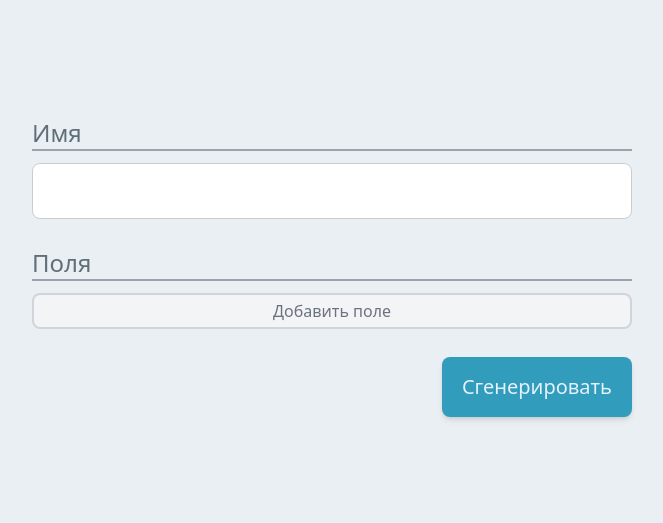
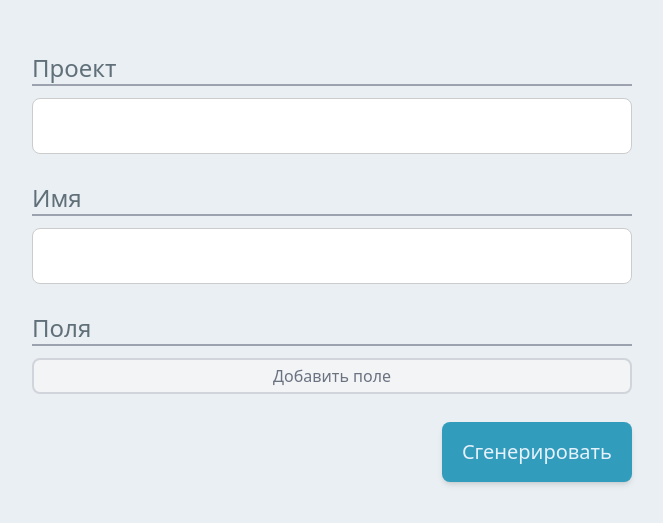
Before and after one commit to MrShnaider/ddd-laravel-generator, a Vue app in the folder front/: page / in a window 1280 px wide. Shown: the part 133-656 px from the top of the page, without its empty margins (308-971 px from the left). Built offline with nearby package versions, Linux system fonts and the light colour scheme.

Commit message:
feat: повторяющиеся элементы вынесены в компоненты

```diff
--- /dev/null
+++ b/front/src/components/FieldWithTitle.vue
@@ -0,0 +1,11 @@
+<template>
+	<label>
+		<span class="text-[#606F78] text-2xl mb-1">{{ title }}</span>
+		<hr class="border border-gray-400">
+		<slot />
+	</label>
+</template>
+
+<script setup lang="ts">
+defineProps<{ title: string }>();
+</script>
--- /dev/null
+++ b/front/src/components/PrimaryButton.vue
@@ -0,0 +1,10 @@
+<template>
+	<button @click="$emit('click')" class="
+		bg-[#329CBD] text-[#E5F1FB] shadow-md px-5 py-4 rounded-lg text-xl font-medium
+		hover:bg-cyan-600 active:shadow-none
+	"><slot /></button>
+</template>
+
+<script setup lang="ts">
+defineEmits(['click']);
+</script>
--- a/front/src/pages/IndexPage.vue
+++ b/front/src/pages/IndexPage.vue
@@ -1,21 +1,22 @@
 <template>
     <div class="min-h-screen bg-[#E9EFF2] grid justify-center items-center">
         <div class="w-[600px] grid gap-7">
-            <label>
-                <span class="text-[#606F78] text-2xl mb-1">Имя</span>
-                <hr class="border border-gray-400">
+            <field-with-title title="Проект">
+                <text-input v-model:text="project.basePath" class="mt-3 w-full"/>
+            </field-with-title>
+			<field-with-title title="Имя">
                 <text-input v-model:text="entityName" class="mt-3 w-full"/>
-            </label>
+            </field-with-title>
             <div>
-                <span class="text-[#606F78] text-2xl mb-1">Поля</span>
-                <hr class="border border-gray-400">
-                <div v-for="field in fields" class="mt-3 grid grid-cols-1 items-center" :key="field.id">
+				<field-with-title title="Поля">
+					<div v-for="field in fields" class="mt-3 grid grid-cols-1 items-center" :key="field.id">
                     <div style="grid-column: 1/1; grid-row: 1/1;" class="grid grid-cols-12 gap-3">
                         <text-input v-model:text="field.title" class="col-span-8" />
                         <text-input v-model:text="field.type" class="col-span-4" />
                     </div>
                     <button @click="removeField(field.id)" style="grid-column: 1/1; grid-row: 1/1;" class="justify-self-end -mr-6">X</button>
                 </div>
+            	</field-with-title>
                 <button class="block min-w-full mt-3" @click="addField">
                     <span class="
                         flex justify-center min-w-full py-1 px-2 rounded-lg
@@ -23,12 +24,8 @@
                     ">Добавить поле</span>
                 </button>
             </div>
-
             <div class="flex justify-end">
-                <button @click="createNewEntity" class="
-                    bg-[#329CBD] text-[#E5F1FB] shadow-md px-5 py-4 rounded-lg text-xl font-medium
-                    hover:bg-cyan-600 active:shadow-none
-                ">Сгенерировать</button>
+                <primary-button @click="createNewEntity">Сгенерировать</primary-button>
             </div>
         </div>
     </div>
@@ -36,7 +33,12 @@
 
 <script setup lang="ts">
 import TextInput from '@/components/TextInput.vue';
+import FieldWithTitle from '@/components/FieldWithTitle.vue';
+import PrimaryButton from '@/components/PrimaryButton.vue';
+import { useProjectStore } from '@/stores/project';
 import { ref } from 'vue';
+
+const project = useProjectStore();
 
 interface EntityField {
     id: number;
@@ -61,7 +63,7 @@ const createNewEntity = async () => {
         method: 'post',
         headers: { 'Content-Type': 'application/json'},
         body: JSON.stringify({
-            root_directory: 'f',
+            root_directory: project.basePath,
             entity_name: entityName.value
         })
     }).then((r: Response) => r.json());
--- /dev/null
+++ b/front/src/stores/project.ts
@@ -0,0 +1,8 @@
+import { ref } from 'vue'
+import { defineStore } from 'pinia'
+
+export const useProjectStore = defineStore('project', () => {
+  const basePath = ref('');
+
+  return { basePath };
+})
```
Also changed, not shown: 1 other file (tests, documents, lock files or other folders).
